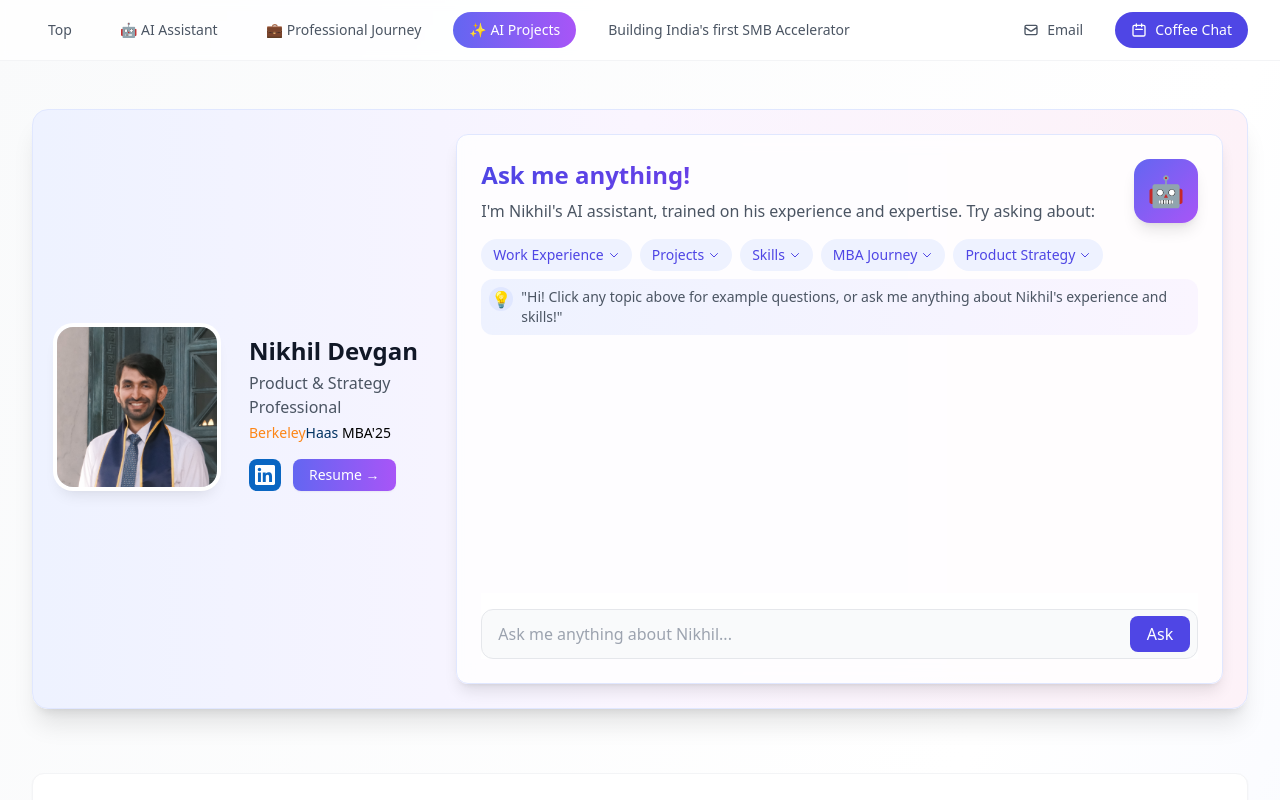
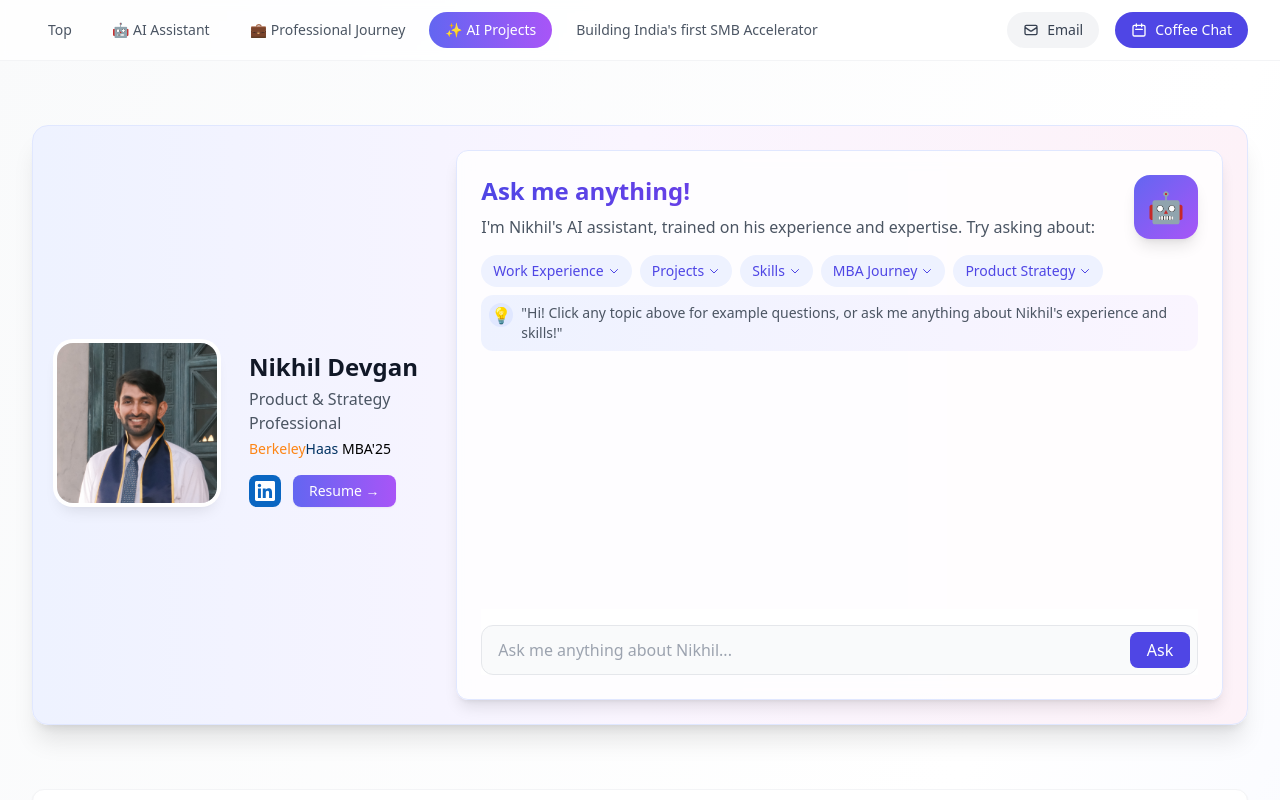
Before and after one commit to NDGitt/nikhil-portfolio, a React (Vite) app: page / in a window 1280 px wide. Shown: the top 800 px of the page. Built offline with nearby package versions, Linux system fonts and the light colour scheme; a web font is replaced by a local one.

Commit message:
Fixed the overflow problem and improved the email button on desktop

```diff
--- a/src/App.tsx
+++ b/src/App.tsx
@@ -1,10 +1,9 @@
 import { useState, useEffect } from 'react'
-import { motion } from 'framer-motion'
+import { motion, AnimatePresence } from 'framer-motion'
 import ProjectSection from './components/ProjectSection'
 import { BriefcaseIcon } from '@heroicons/react/24/outline'
 import ChatAssistant from './components/ChatAssistant'
 import ExperienceTimeline from './components/ExperienceTimeline'
-import CopyEmailButton from './components/CopyEmailButton'
 import MobileView from './components/MobileView'
 
 const DesktopView = () => {
@@ -16,12 +15,20 @@ const DesktopView = () => {
     // { id: 'other', title: 'Other Things', color: 'bg-rose-500' },
   ])
 
+  const [showCopied, setShowCopied] = useState(false);
+
+  const handleCopyEmail = () => {
+    navigator.clipboard.writeText('nikhil_devgan@berkeley.edu');
+    setShowCopied(true);
+    setTimeout(() => setShowCopied(false), 2000);
+  };
+
   return (
     <div className="min-h-screen bg-gradient-to-br from-gray-50 via-white to-indigo-50">
-      <div className="bg-white/80 backdrop-blur-sm border-b border-gray-100 sticky top-0 z-50">
+      <nav className="bg-white/80 backdrop-blur-sm border-b border-gray-100 sticky top-0 z-50">
         <div className="container mx-auto px-4 sm:px-6 lg:px-8">
-          <div className="flex items-center justify-between py-3 text-sm">
-            <div className="flex items-center space-x-4">
+          <div className="flex flex-wrap justify-between items-start gap-y-2 py-3 text-sm">
+            <div className="flex flex-wrap min-w-0 grow items-center gap-2">
               <button
                 onClick={() => window.scrollTo({ top: 0, behavior: 'smooth' })}
                 className="px-4 py-2 rounded-full transition-colors hover:bg-indigo-100 hover:text-indigo-700 text-gray-600 whitespace-nowrap"
@@ -32,7 +39,7 @@ const DesktopView = () => {
                 onClick={() => {
                   const element = document.getElementById('ai-assistant')
                   if (element) {
-                    const navHeight = 64; // Height of the navigation bar
+                    const navHeight = document.querySelector('nav')?.offsetHeight || 64;
                     const elementPosition = element.getBoundingClientRect().top + window.pageYOffset;
                     window.scrollTo({
                       top: elementPosition - navHeight,
@@ -48,7 +55,7 @@ const DesktopView = () => {
                 onClick={() => {
                   const element = document.getElementById('professional-journey')
                   if (element) {
-                    const navHeight = 64; // Height of the navigation bar
+                    const navHeight = document.querySelector('nav')?.offsetHeight || 64;
                     const elementPosition = element.getBoundingClientRect().top + window.pageYOffset;
                     window.scrollTo({
                       top: elementPosition - navHeight,
@@ -66,7 +73,7 @@ const DesktopView = () => {
                   onClick={() => {
                     const element = document.getElementById(section.id)
                     if (element) {
-                      const navHeight = 64; // Height of the navigation bar
+                      const navHeight = document.querySelector('nav')?.offsetHeight || 64;
                       const elementPosition = element.getBoundingClientRect().top + window.pageYOffset;
                       window.scrollTo({
                         top: elementPosition - navHeight,
@@ -85,8 +92,35 @@ const DesktopView = () => {
               ))}
             </div>
 
-            <div className="flex items-center space-x-4">
-              <CopyEmailButton />
+            <div className="flex items-center gap-4 shrink-0 whitespace-nowrap">
+              <div className="relative">
+                <motion.button
+                  onClick={handleCopyEmail}
+                  className="px-4 py-2 rounded-full bg-gray-100 hover:bg-gray-200 text-gray-700 transition-colors whitespace-nowrap flex items-center gap-2"
+                  whileTap={{ scale: 0.95 }}
+                >
+                  <svg className="w-4 h-4 flex-shrink-0" fill="none" stroke="currentColor" viewBox="0 0 24 24">
+                    <path strokeLinecap="round" strokeLinejoin="round" strokeWidth={2} d="M3 8l7.89 5.26a2 2 0 002.22 0L21 8M5 19h14a2 2 0 002-2V7a2 2 0 00-2-2H5a2 2 0 00-2 2v10a2 2 0 002 2z" />
+                  </svg>
+                  <span>Email</span>
+                </motion.button>
+                <AnimatePresence>
+                  {showCopied && (
+                    <motion.div
+                      initial={{ opacity: 0, y: 8, scale: 0.95 }}
+                      animate={{ opacity: 1, y: 0, scale: 1 }}
+                      exit={{ opacity: 0, scale: 0.95 }}
+                      transition={{ type: "spring", stiffness: 400, damping: 25 }}
+                      className="absolute left-1/2 -translate-x-1/2 -bottom-9 bg-white/90 backdrop-blur-sm text-gray-800 text-xs px-3 py-1.5 rounded-full shadow-lg border border-gray-100/50 flex items-center gap-1.5"
+                    >
+                      <svg className="w-3 h-3 text-green-500" fill="none" stroke="currentColor" viewBox="0 0 24 24">
+                        <path strokeLinecap="round" strokeLinejoin="round" strokeWidth={2} d="M5 13l4 4L19 7" />
+                      </svg>
+                      <span className="font-medium">Email ID copied</span>
+                    </motion.div>
+                  )}
+                </AnimatePresence>
+              </div>
               <a
                 href="https://calendar.app.google/2LiPjJjxMerFXNTV6"
                 target="_blank"
@@ -101,7 +135,7 @@ const DesktopView = () => {
             </div>
           </div>
         </div>
-      </div>
+      </nav>
 
       <main className="container mx-auto px-4 sm:px-6 lg:px-8 py-12">
         <motion.div
@@ -111,7 +145,7 @@ const DesktopView = () => {
           className="max-w-7xl mx-auto space-y-16"
         >
           {/* Hero Section - AI Assistant */}
-          <div id="ai-assistant" className="bg-gradient-to-r from-indigo-50 via-purple-50 to-pink-50 rounded-2xl shadow-xl border border-indigo-100 p-6 mb-12">
+          <div id="ai-assistant" className="mt-4 bg-gradient-to-r from-indigo-50 via-purple-50 to-pink-50 rounded-2xl shadow-xl border border-indigo-100 p-6 mb-12">
             <div className="grid grid-cols-1 lg:grid-cols-12 gap-8 items-center">
               {/* Brief Intro - 4 columns */}
               <motion.div
```
